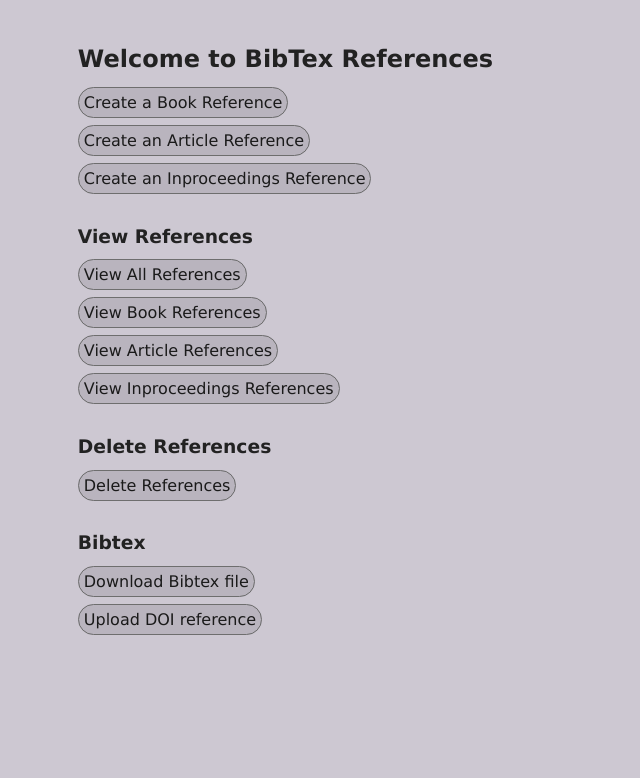
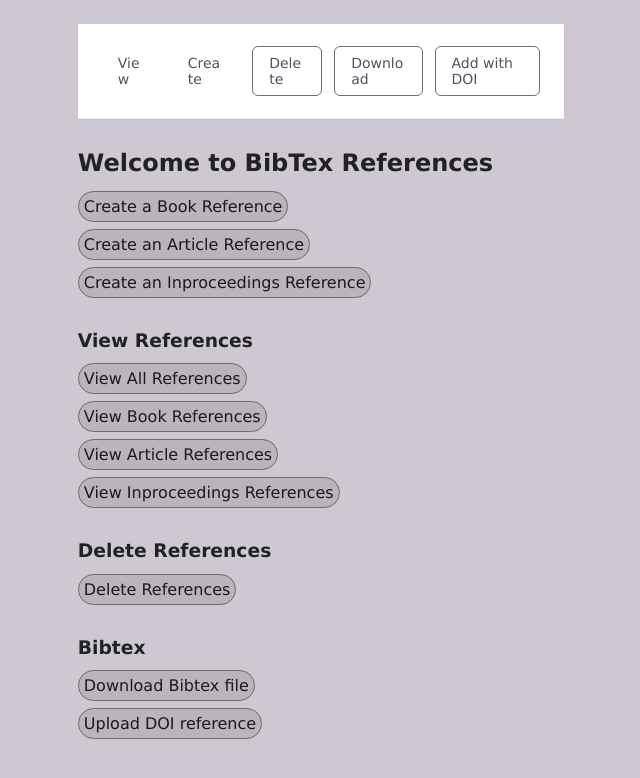
Before and after one commit to imsyc75/YVVLE, a Flask app: page / in a window 1280 px wide. Shown: the top 778 px of the page, without its empty margins (319-959 px from the left). Run offline with Flask 3, Linux system fonts and the light colour scheme.

Commit message:
add navigator

```diff
--- /dev/null
+++ b/src/static/styles/navbar.css
@@ -0,0 +1,89 @@
+.navbar {
+    width: 100%;
+    padding: 12px 0;
+    background-color: white;
+    border-bottom: 1px solid rgba(0,0,0,0.08);
+    margin-bottom: 30px;
+    box-shadow: 0 1px 3px rgba(0,0,0,0.03);
+}
+
+.nav-container {
+    display: flex;
+    gap: 12px;
+    align-items: center;
+    max-width: 1200px;
+    margin: 0 auto;
+    padding: 0 24px;
+}
+
+/* Nav items style */
+.nav-item {
+    position: relative;
+    display: inline-flex;
+    align-items: center;
+    padding: 8px 16px;
+    background-color: transparent;
+    border-radius: 6px;
+    color: #4b5563;
+    text-decoration: none;
+    font-size: 14px;
+    font-weight: 500;
+    transition: all 0.2s ease;
+}
+
+.nav-item:hover {
+    background-color: #f3f4f6;
+    color: #111827;
+}
+
+/* Submenu container */
+.submenu {
+    display: none;
+    position: absolute;
+    top: calc(100% + 4px);
+    left: 0;
+    min-width: 180px;
+    background-color: white;
+    border-radius: 8px;
+    box-shadow: 0 4px 12px rgba(0,0,0,0.08);
+    padding: 6px 0;
+    z-index: 1000;
+    border: 1px solid rgba(0,0,0,0.08);
+}
+
+/* Show submenu on hover */
+.nav-item:hover .submenu {
+    display: block;
+    animation: fadeIn 0.2s ease;
+}
+
+/* Submenu items */
+.submenu a {
+    display: block;
+    padding: 8px 16px;
+    color: #4b5563;
+    text-decoration: none;
+    font-size: 14px;
+    white-space: nowrap;
+    transition: all 0.15s ease;
+}
+
+.submenu a:hover {
+    background-color: #f3f4f6;
+    color: #111827;
+}
+
+#bodyblock {
+    padding-top: 24px;
+}
+
+@keyframes fadeIn {
+    from {
+        opacity: 0;
+        transform: translateY(-8px);
+    }
+    to {
+        opacity: 1;
+        transform: translateY(0);
+    }
+}
--- a/src/templates/layout.html
+++ b/src/templates/layout.html
@@ -1,15 +1,45 @@
 <!DOCTYPE html>
 <html lang="en">
-
 <head>
   <link rel="stylesheet" type="text/css" href="{{ url_for('static',filename='styles/style.css') }}">
+  <link rel="stylesheet" type="text/css" href="{{ url_for('static',filename='styles/navbar.css') }}">
   <meta charset="utf-8" />
   <meta name="viewport" content="width=device-width, initial-scale=1, shrink-to-fit=no" />
   <title>{% block title %}{% endblock %}</title>
 </head>
-
 <body>
   <div id="bodyblock">
+    <!-- Task Bar -->
+    <nav class="navbar">
+      <div class="nav-container">
+        <!-- View with submenu -->
+        <div class="nav-item">
+          View
+          <div class="submenu">
+            <a href="{{ url_for('view_books') }}">Books</a>
+            <a href="{{ url_for('view_articles') }}">Articles</a>
+            <a href="{{ url_for('view_inproceedings') }}">Inproceedings</a>
+            <a href="{{ url_for('view_references') }}">All References</a>
+          </div>
+        </div>
+
+        <!-- Create with submenu -->
+        <div class="nav-item">
+          Create
+          <div class="submenu">
+            <a href="{{ url_for('new') }}">New Book</a>
+            <a href="{{ url_for('new_article') }}">New Article</a>
+            <a href="{{ url_for('new_inproceedings') }}">New Inproceedings</a>
+          </div>
+        </div>
+
+        <!-- Regular items -->
+        <a href="{{ url_for('delete_reference') }}" class="nav-item">Delete</a>
+        <a href="{{ url_for('download') }}" class="nav-item">Download</a>
+        <a href="{{ url_for('doi') }}" class="nav-item">Add with DOI</a>
+      </div>
+    </nav>
+
     <div id="flash">
       {% with messages = get_flashed_messages() %}
       {% if messages %}
@@ -19,14 +49,10 @@
           <p>{{ message }}</p>
         </div>
         {% endfor %}
-
       {% endif %}
       {% endwith %}
     </div>
     {% block body %}{% endblock %}
   </div>
-
-
 </body>
-
 </html>
```
